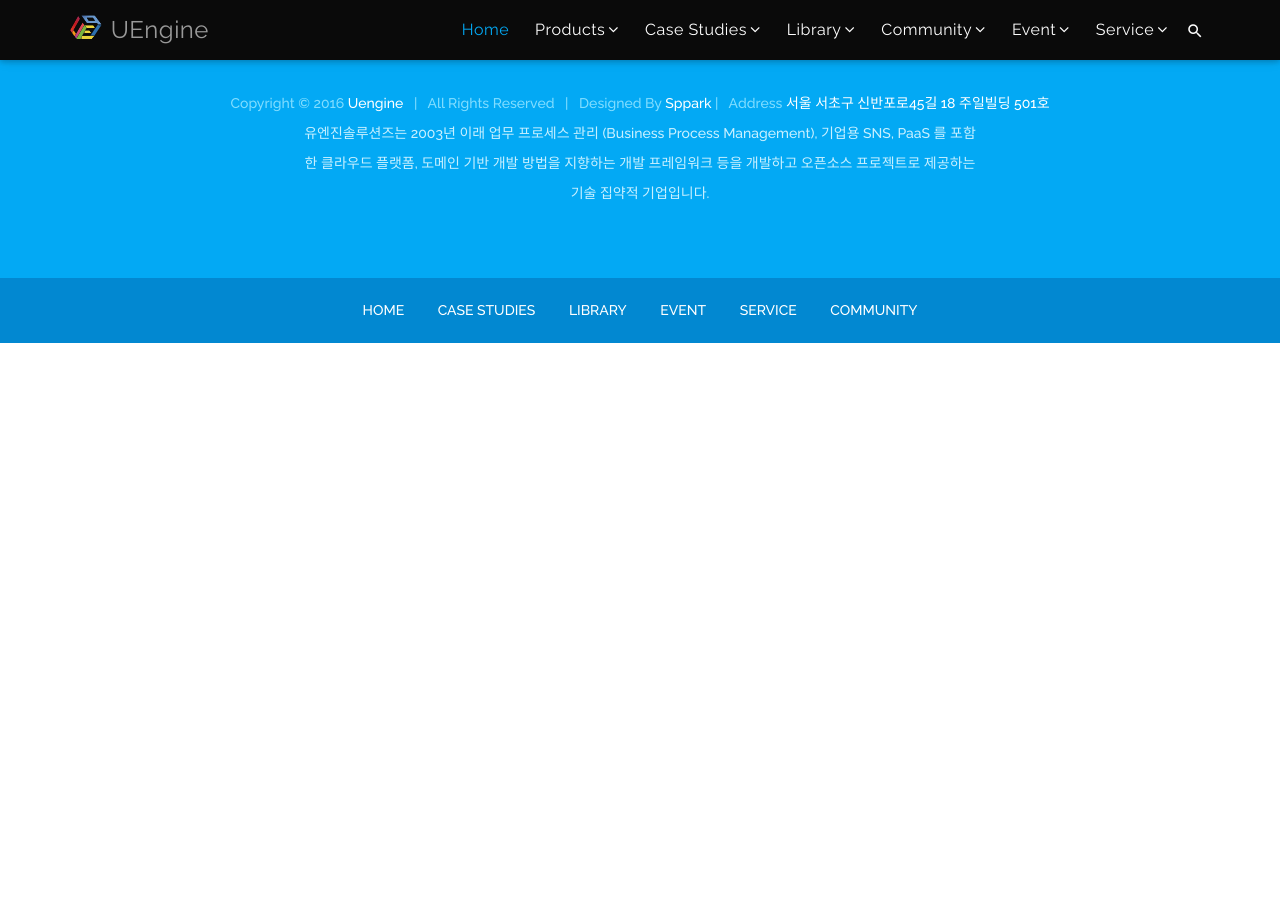
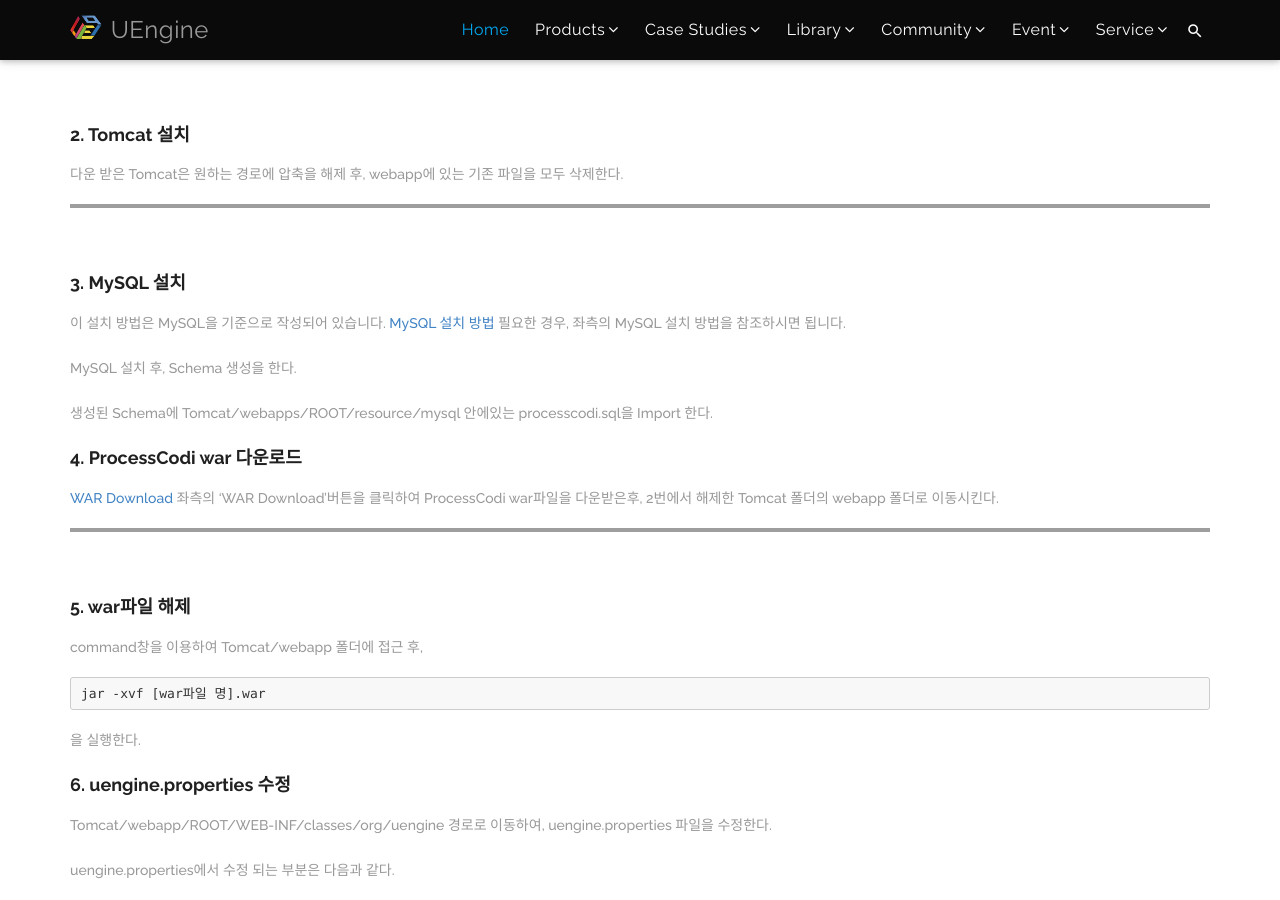
Before and after one commit to TheOpenCloudEngine/theopencloudengine.github.io, a Jekyll site: the page built from products/sns.md, in a window 1280 px wide and 900 px high, scrolled down 1070 px. Built offline with Jekyll 4.4.1, drawn with Linux system fonts in a browser that asks for light colours; before the commit the page ends 1413 px from its top, so only the background shows below that; some of the changed text lies outside the part shown; grey boxes are pictures that could not be loaded.

Commit message:
Update sns.md

````diff
--- a/products/sns.md
+++ b/products/sns.md
@@ -12,4 +12,89 @@
 
 <br>
 
-마크다운 작성필요
+# 설치 방법
+
+### 1. Tomcat 다운로드
+
+[Tomcat Download](http://tomcat.apache.org/download-70.cgi) 좌측의 'Tomcat Download' 버튼을 클릭하여 Tomcat사이트로 이동 후, 하단의 Binary Distributions의 core - zip을 선택하여 다운받는다. (해당 Tomcat 버전은 Tomcat7버전)
+
+- - -
+<br>
+### 2. Tomcat 설치
+
+다운 받은 Tomcat은 원하는 경로에 압축을 해제 후, webapp에 있는 기존 파일을 모두 삭제한다.
+
+- - -
+<br>
+### 3. MySQL 설치
+이 설치 방법은 MySQL을 기준으로 작성되어 있습니다.
+[MySQL 설치 방법](http://withcoding.com/26) 필요한 경우, 좌측의 MySQL 설치 방법을 참조하시면 됩니다.
+
+MySQL 설치 후, Schema 생성을 한다.
+
+생성된 Schema에 Tomcat/webapps/ROOT/resource/mysql 안에있는 processcodi.sql을 Import 한다.
+
+### 4. ProcessCodi war 다운로드
+[WAR Download](https://oss.sonatype.org/content/repositories/snapshots/org/uengine/process-codi/1.0.0r-SNAPSHOT/process-codi-1.0.0r-20170803.045936-1.war) 좌측의 'WAR Download'버튼을 클릭하여 ProcessCodi war파일을 다운받은후, 2번에서 해제한 Tomcat 폴더의 webapp 폴더로 이동시킨다.
+
+- - -
+<br>
+### 5. war파일 해제
+command창을 이용하여 Tomcat/webapp 폴더에 접근 후,
+```
+jar -xvf [war파일 명].war
+```
+을 실행한다.
+
+### 6. uengine.properties 수정
+Tomcat/webapp/ROOT/WEB-INF/classes/org/uengine 경로로 이동하여, uengine.properties 파일을 수정한다.
+
+uengine.properties에서 수정 되는 부분은 다음과 같다.
+```
+1. ###############		settings for process codi platform		###############
+    => filesystem.path=/repository/filesystem =>  파일시스템의 경로를 의미한다.
+
+2. ###############		database connectionfactory			###############
+    => 해당 부분에 daofactory들이 있는데
+daofactory.class=org.uengine.persistence.dao.MySQLDAOFactory 를 제외한 나머지 daofactory들은 모두 #을 붙여 주석처리를 해놓는다.
+
+3. ###############		database connection				###############
+    해당 부분에서 수정해야 할 부분은
+    1) jdbc.driverClassName=com.mysql.jdbc.Driver 부분을 제외한 나머지 jdbc.driverClassName은 모두 #을 붙여 주석처리를 해놓는다.
+    2) jdbc.url=jdbc:mysql로 시작되는 줄을 제외한 나머지 jdbc.url=jdbc:[db종류]는 #을 붙여 주석처리를 해놓는다.
+    3) jdbc.url=jdbc:mysql://[DB접속 주소]:[DB포트]/[DB스키마 명]?useUnicode=true&amp;characterEncoding=UTF8 로 mysql 접속을 설정한다.
+    4) 하단의 jdbc.username=[DB 접속 계정명] jdbc.password=[DB 접속 패스워드]를 설정한다.
+```
+- - -
+<br>
+### 7. applicationContext.xml 수정
+Tomcat/webapp/ROOT/WEB-INF 경로로 이동하여, applicationContext.xml 파일을 수정한다.
+
+applicationContext.xml에서 수정 되는 부분은 다음과 같다.
+```
+1. <!-- DataAccess --> 내용 안에 <!-- MySQL Data Source -->가 있다.
+2. <property name="url" value="jdbc:mysql://[DB 접속 주소]:[DB 접속 포트]/[DB Schema 이름]?useUnicode=true&amp;characterEncoding=UTF8&amp;useOldAliasMetadataBehavior=true" />
+3. <property name="username" value="DB 계정" />
+4. <property name="password" value="DB 암호" />
+5. 하위에 있는 CUBRID DATA Source는 사용하지 않으므로, <!-- -->로 주석이 되어있다.
+```
+- - -
+<br>
+### 8. Tomcat 실행
+1~7단계를 모두 완료 하였다면, Tomcat을 실행한다.
+```
+Tomcat/bin 폴더로 이동한다.
+1. Windows의 경우 startup.bat을 실행한다.
+2. Linux의 경우, startup.sh을 실행한다.
+2.1 Linux의 경우 콘솔창이 확인이 바로 되지 않으므로, Tomcat/logs 폴더로 이동 후, tail -f catalina.out을 입력하면 콘솔을 확인 할 수 있다.
+```
+- - -
+<br>
+### 9. Process Codi 접속
+Tomcat이 정상적으로 실행되었다면 콘솔창에,
+```
+ Server startup in (00000) ms 와 같은 형식으로 작성된다.
+```
+서버가 정상적으로 실행되었다면, 브라우저에서 localhost:8080/으로 접속하면 된다.
+
+계정은 새로 회원가입을 진행하여 로그인 하면 된다.
````
